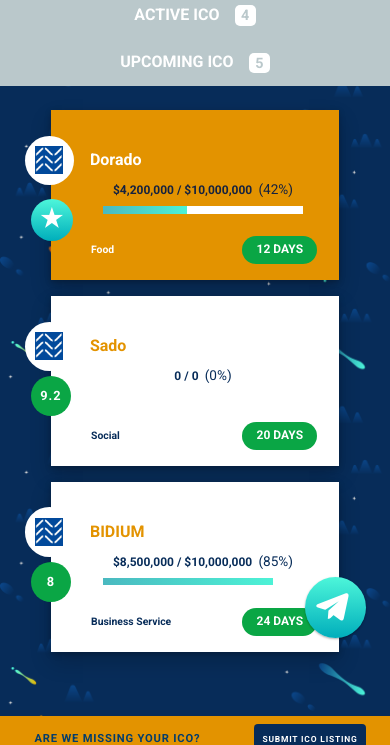
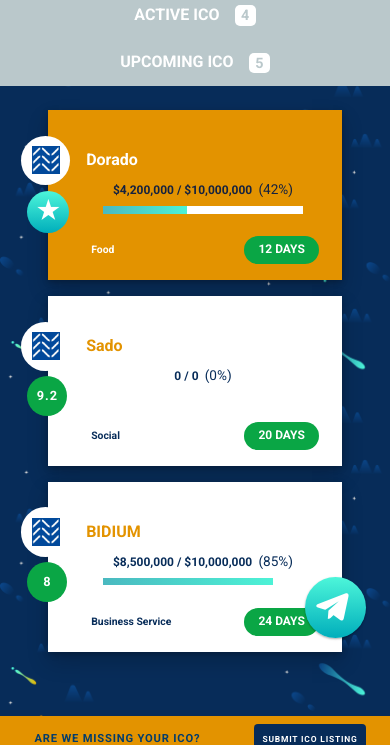
Before and after one commit to moonlandingnetwork/moonlandingnetwork.github.io, a Jekyll site: the page built from endedico.html, in a window 390 px wide. Shown: the part 246-991 px from the top of the page. Built offline with Jekyll 4.4.1, drawn with Linux system fonts in a browser that asks for light colours; cached includes are drawn as plain includes; nearby versions of some CDN libraries; comment, search, counter and statistics services are not loaded.

Commit message:
Layout Revision

```diff
--- a/css/style.css
+++ b/css/style.css
@@ -3077,7 +3077,7 @@ footer{
         margin: 0.5rem 0;
         box-shadow: 0 10px 20px rgba(0,0,0,0.19), 0 2px 6px rgba(0,0,0,0.23);
         background: #fff;
-        max-width: 16rem;
+        max-width: 17rem;
 
 
     }
@@ -3114,13 +3114,13 @@ footer{
     }
     .ico-table-title-image{
         margin: 0.7rem 1rem 0.7rem 0.7rem;
-        height: 44px;
+        height: 42px;
         width: 44px;
         padding: 0.35rem;
     }
     .ico-table-title-image img{
-        height: 32px;
-        width: 32px;
+        height: 28px;
+        width: 28px;
     }
     .ico-table-title li:nth-child(3), .tbody ul a:nth-child(3){
         -webkit-box-ordinal-group: 5 !important;
@@ -3128,7 +3128,7 @@ footer{
             order: 4 !important;
         flex: 0 1 40%;
         flex-shrink: 0;
-        margin-left: 1rem;
+        margin-left: 1.2rem;
     }
     .ico-whitelist-type-parent.minimal{
         flex: 0 1 30% !important;
@@ -3140,6 +3140,7 @@ footer{
         position: absolute;
         left: -7%;
         top: 55%;
+        margin-top: -0.5rem;
     }
     .ico-moonability .featured-text {
         display: none;
```
